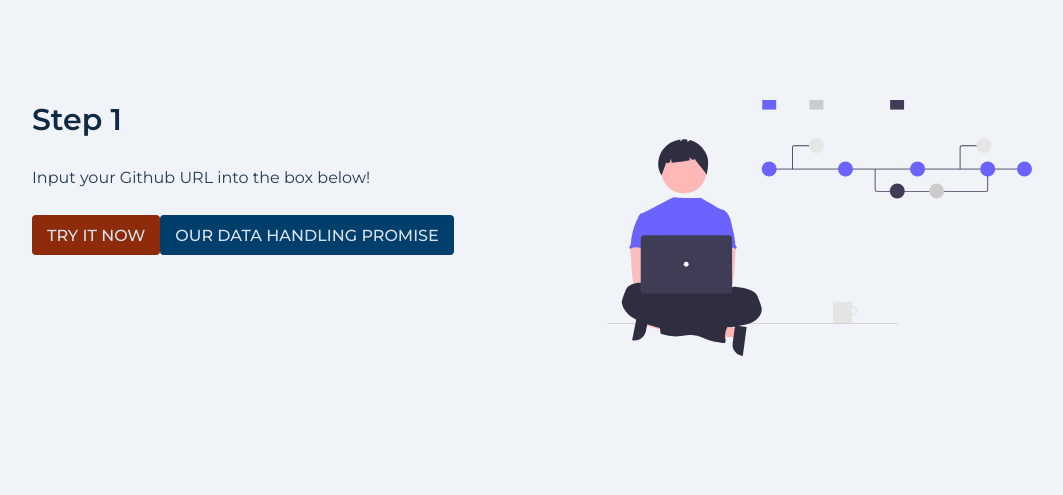
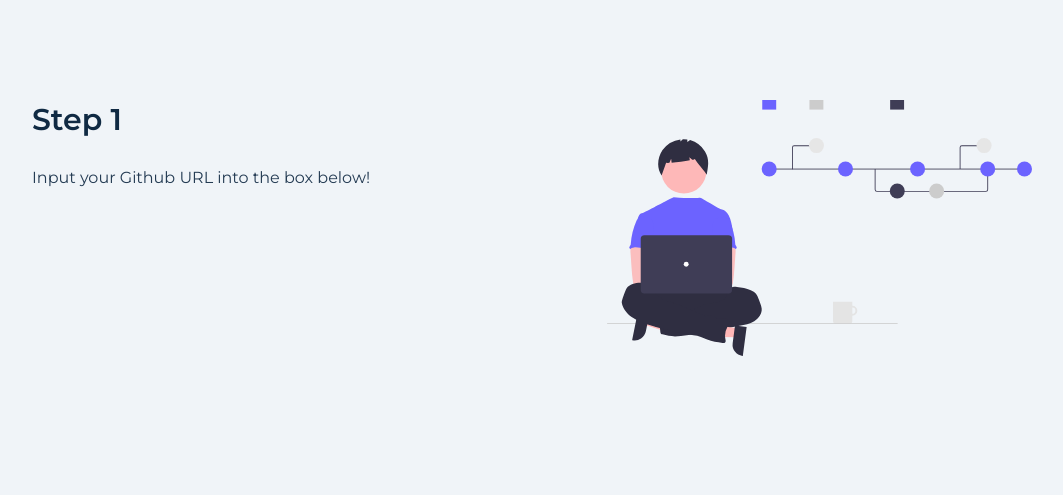
Before and after one commit to CountLOC/linesofcode.app, a PHP site: page /app in a window 1280 px wide. Shown: the part 90-585 px from the top of the page, without its empty margins (108-1171 px from the left). Run offline with PHP 8.4, Linux system fonts and the light colour scheme; style sheets or scripts are compiled from the project's sources.

Commit message:
Getting rid of the cta buttons for the app page

```diff
--- a/view/pages/app.php
+++ b/view/pages/app.php
@@ -5,10 +5,10 @@
 		<div class="words">
 			<h1>Step 1</h1>
 			<p>Input your Github URL into the box below!</p>
-			<div class="cta-wrap">
+<!-- 			<div class="cta-wrap">
 				<a href="/app" title="Go to the app" class="button red">Try it now</a>
 				<a href="/data-handling" title="Our data handling promise to you" class="button blue">Our data handling promise</a>
-			</div>
+			</div> -->
 		</div>
 
 		<div class="assets">
```
